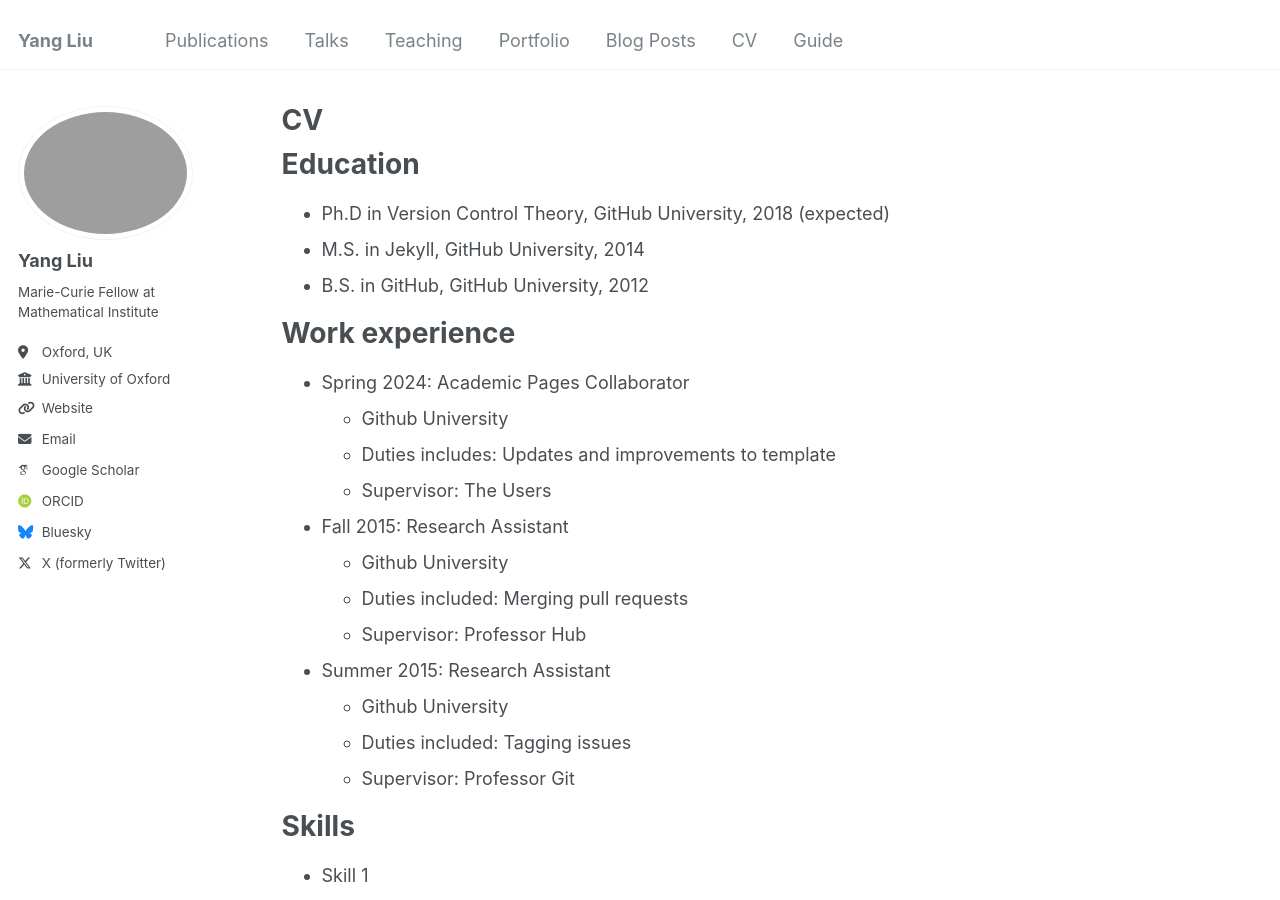
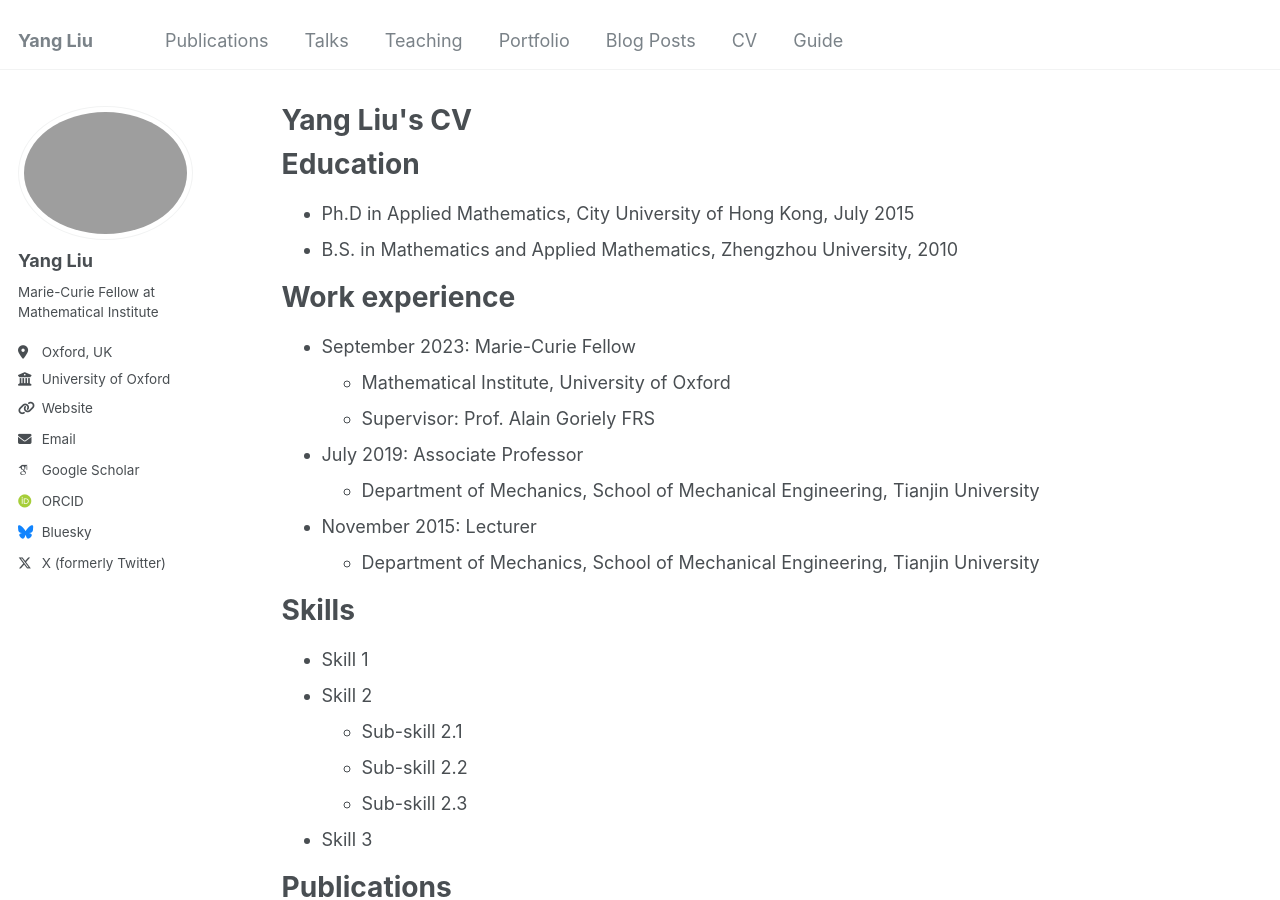
Before and after one commit to yangliumech/yangliumech.github.io, a Jekyll site: the page built from _pages/cv.md, in a window 1280 px wide and 900 px high. Built offline with Jekyll 4.4.1, drawn with Linux system fonts in a browser that asks for light colours; some web fonts are replaced.

Commit message:
Update cv.md

```diff
--- a/_pages/cv.md
+++ b/_pages/cv.md
@@ -1,6 +1,6 @@
 ---
 layout: archive
-title: "CV"
+title: "Yang Liu's CV"
 permalink: /cv/
 author_profile: true
 redirect_from:
@@ -11,26 +11,20 @@ redirect_from:
 
 Education
 ======
-* Ph.D in Version Control Theory, GitHub University, 2018 (expected)
-* M.S. in Jekyll, GitHub University, 2014
-* B.S. in GitHub, GitHub University, 2012
+* Ph.D in Applied Mathematics, City University of Hong Kong, July 2015
+* B.S. in Mathematics and Applied Mathematics, Zhengzhou University, 2010
 
 Work experience
 ======
-* Spring 2024: Academic Pages Collaborator
-  * Github University
-  * Duties includes: Updates and improvements to template
-  * Supervisor: The Users
+* September 2023: Marie-Curie Fellow
+  * Mathematical Institute, University of Oxford
+  * Supervisor: Prof. Alain Goriely FRS
 
-* Fall 2015: Research Assistant
-  * Github University
-  * Duties included: Merging pull requests
-  * Supervisor: Professor Hub
+* July 2019: Associate Professor
+  * Department of Mechanics, School of Mechanical Engineering, Tianjin University
 
-* Summer 2015: Research Assistant
-  * Github University
-  * Duties included: Tagging issues
-  * Supervisor: Professor Git
+* November 2015: Lecturer
+  * Department of Mechanics, School of Mechanical Engineering, Tianjin University
 
 Skills
 ======
```
